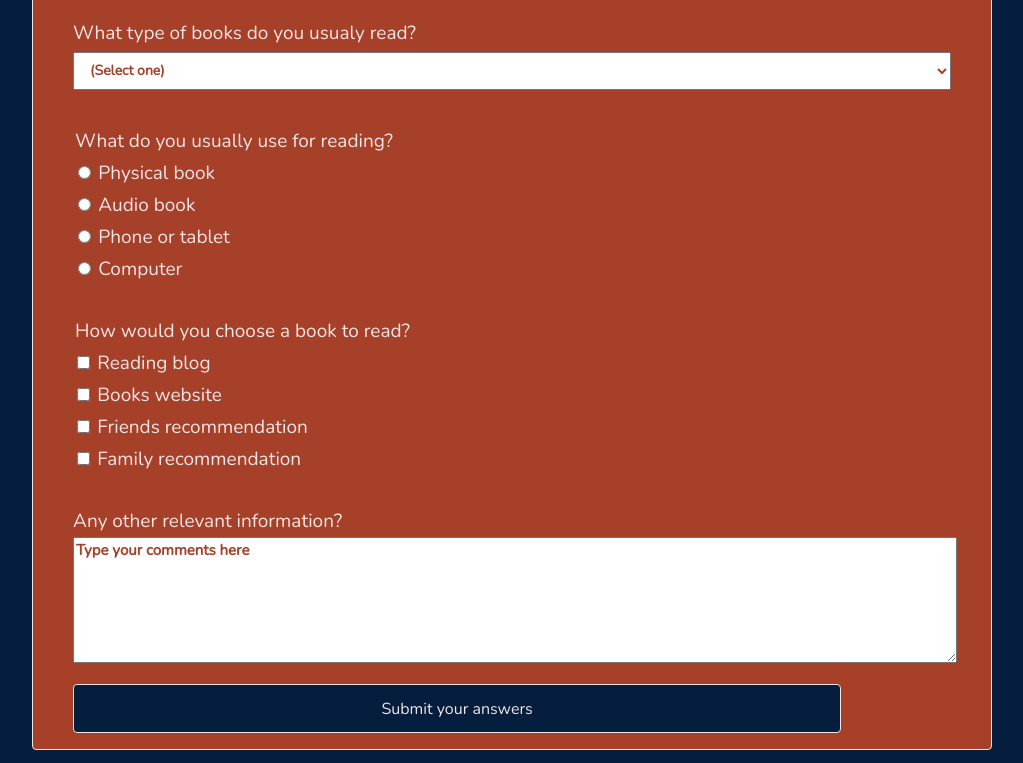
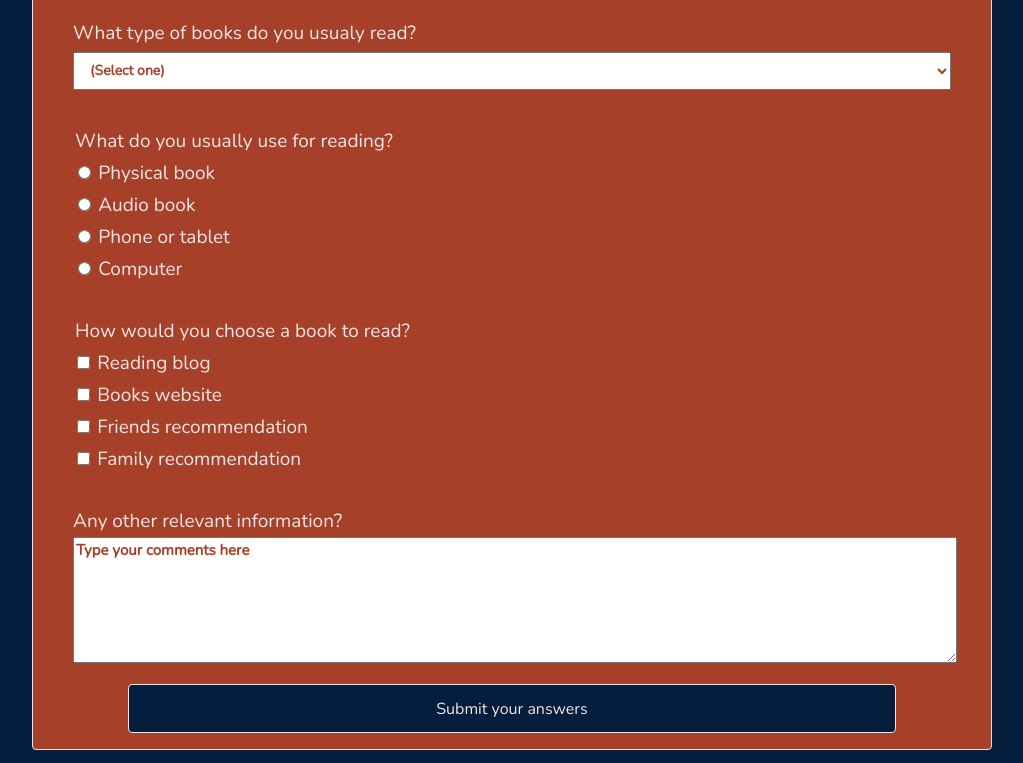
Before and after one commit to RamonaGherasim/Survey_form, a plain HTML site: page index.html in a window 1280 px wide. Shown: the part 558-1321 px from the top of the page, without its empty margins (128-1151 px from the left). Drawn offline with nearby package versions, Linux system fonts and the light colour scheme.

Commit message:
Update styles.css
Changed positioning of button

```diff
--- a/styles.css
+++ b/styles.css
@@ -94,7 +94,7 @@ textarea {
 #submit {
     display: block;
     width: 60vw;
-    margin: 20 auto;
+    margin: 0 auto;
     padding: 0.80rem;
     font-family: 'Nunito', sans-serif;
     background-color: #051e3e;
```
